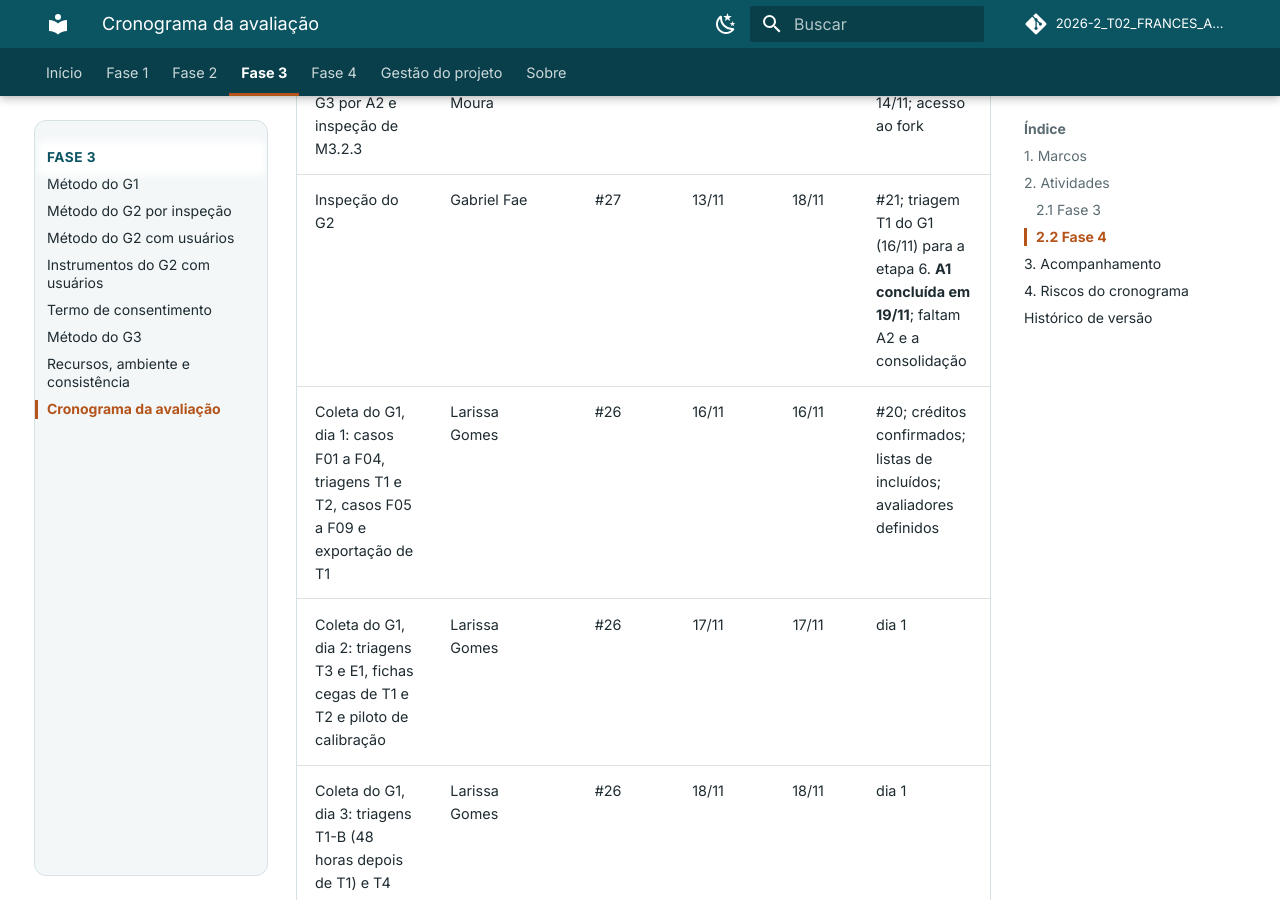
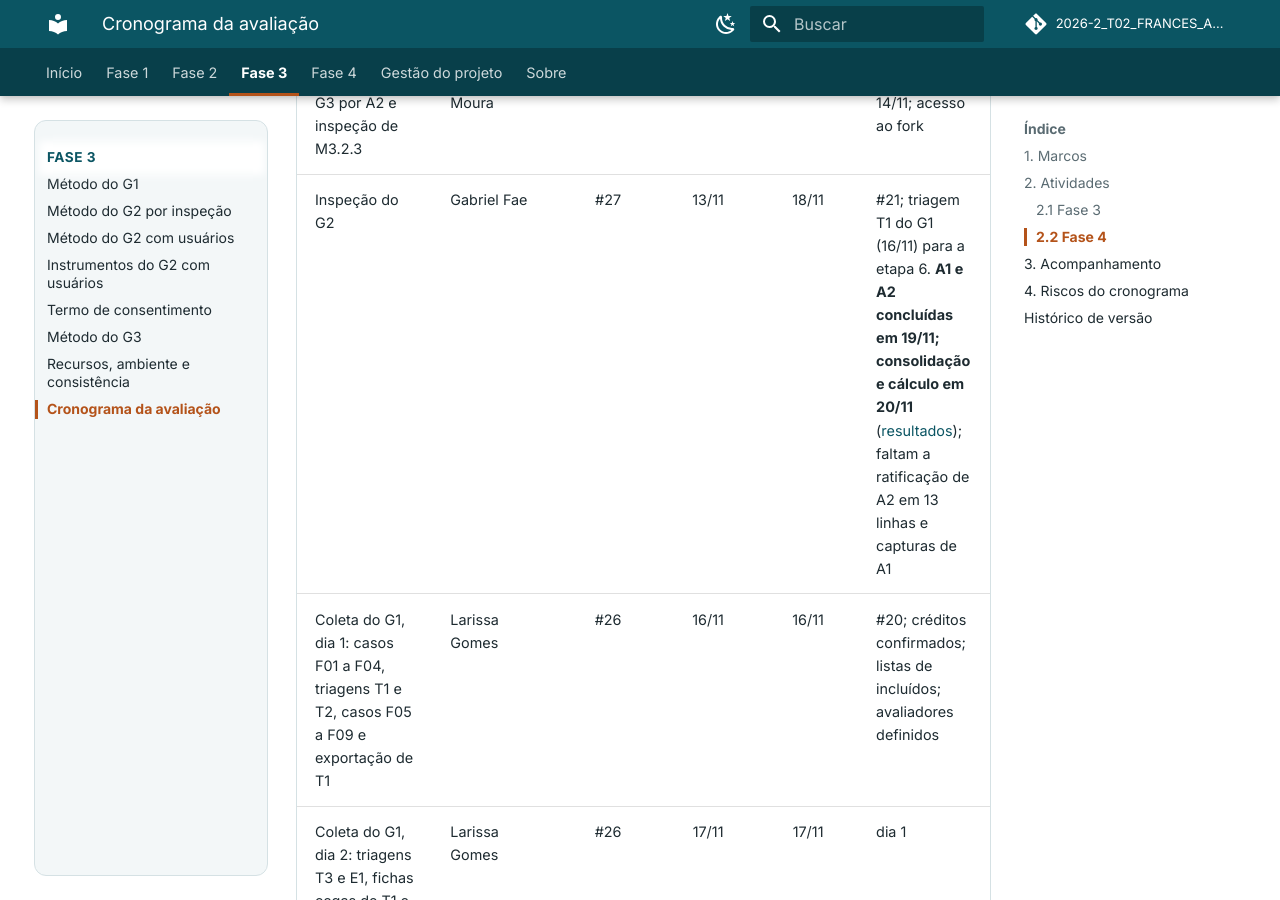
Before and after one commit to FCTE-Qualidade-de-Software-1/2026-2_T02_FRANCES_ALLEN, an MkDocs documentation site: the page built from docs/fase-3/cronograma.md, in a window 1280 px wide and 900 px high, scrolled down 3504 px. Built offline with MkDocs 1.6.1 and Material for MkDocs 9.7.7, drawn with Linux system fonts in a browser that asks for light colours; comment, search, counter and statistics services are not loaded; some of the changed text lies outside the part shown.

Commit message:
Cronograma: situação da #27 com a consolidação e o cálculo de 20/11 (v0.7)

```diff
--- a/docs/fase-3/cronograma.md
+++ b/docs/fase-3/cronograma.md
@@ -45,7 +45,7 @@ _Tabela 2 - Atividades da Fase 3, com responsável, issue, datas, dependências
 |-----------|-------------|:-----:|:------:|:---:|------------|
 | Coleta do G3 no commit `c2ae570` | Lucas Avelar, pela D12 | #29 | 14/11 | 14/11 | #23. **Feita** |
 | Repetição do G3 por A2 e inspeção de M3.2.3 | Guilherme Moura | #29 | 16/11 | 17/11 | coleta de 14/11; acesso ao fork |
-| Inspeção do G2 | Gabriel Fae | #27 | 13/11 | 18/11 | #21; triagem T1 do G1 (16/11) para a etapa 6. **A1 concluída em 19/11**; faltam A2 e a consolidação |
+| Inspeção do G2 | Gabriel Fae | #27 | 13/11 | 18/11 | #21; triagem T1 do G1 (16/11) para a etapa 6. **A1 e A2 concluídas em 19/11; consolidação e cálculo em 20/11** ([resultados](../fase-4/resultados-g2-inspecao.md)); faltam a ratificação de A2 em 13 linhas e capturas de A1 |
 | Coleta do G1, dia 1: casos F01 a F04, triagens T1 e T2, casos F05 a F09 e exportação de T1 | Larissa Gomes | #26 | 16/11 | 16/11 | #20; créditos confirmados; listas de incluídos; avaliadores definidos |
 | Coleta do G1, dia 2: triagens T3 e E1, fichas cegas de T1 e T2 e piloto de calibração | Larissa Gomes | #26 | 17/11 | 17/11 | dia 1 |
 | Coleta do G1, dia 3: triagens T1-B (48 horas depois de T1) e T4 | Larissa Gomes | #26 | 18/11 | 18/11 | dia 1 |
@@ -136,3 +136,4 @@ _Tabela 4 - Riscos do cronograma, efeito e resposta prevista. Fonte: elaborada p
 | 0.4 | 15/11/2026 | Saldo de créditos confirmado e risco da rodada 2 do G1 em 21/11, a partir da revisão da Larissa | Lucas Avelar | - |
 | 0.5 | 19/11/2026 | Sessões de 16 a 18/11 não realizadas; coleta com usuários replanejada para 19 a 21/11 pela D13 (formulário de estética e sessões remotas) e risco de participantes marcado como ocorrido | Gabriel Fae | - |
 | 0.6 | 19/11/2026 | Situação da inspeção do G2: parte de A1 concluída | Gabriel Fae | - |
+| 0.7 | 20/11/2026 | Situação da inspeção do G2: consolidação e cálculo feitos | Gabriel Fae | - |
```
